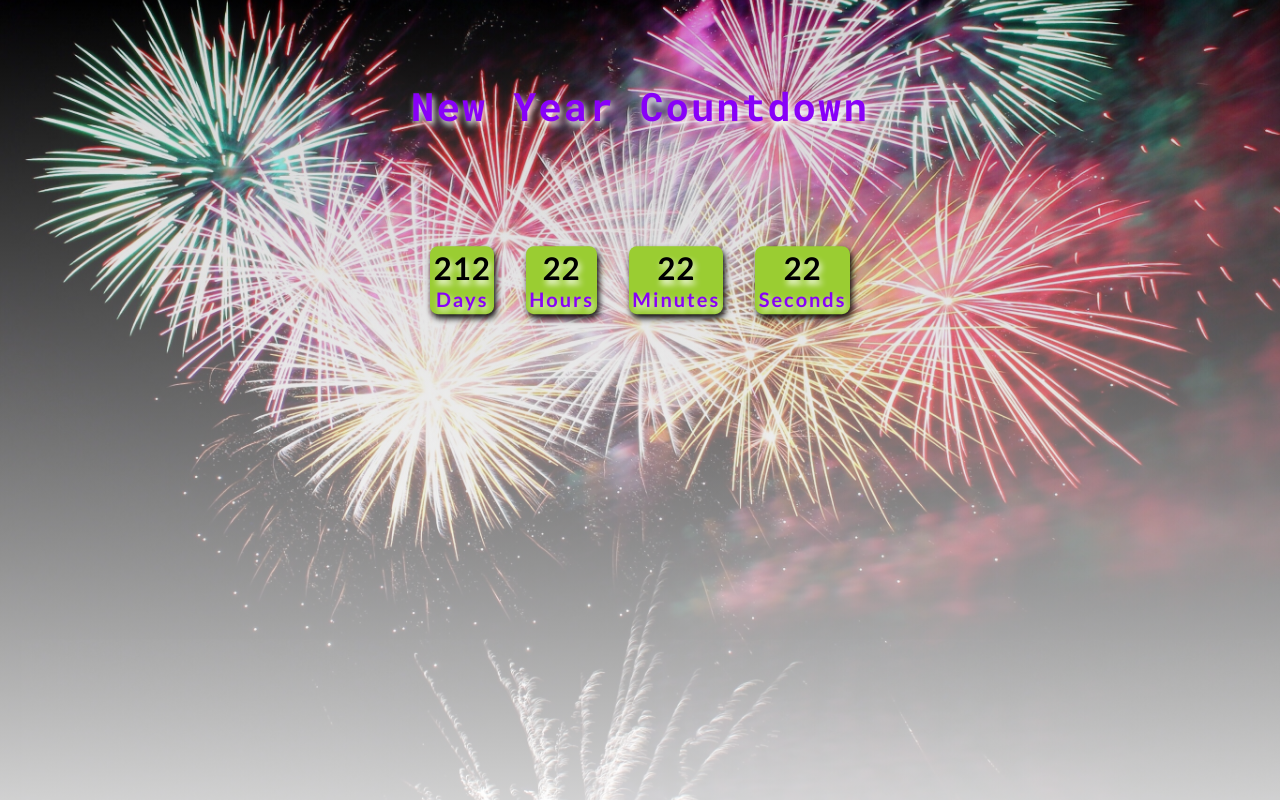
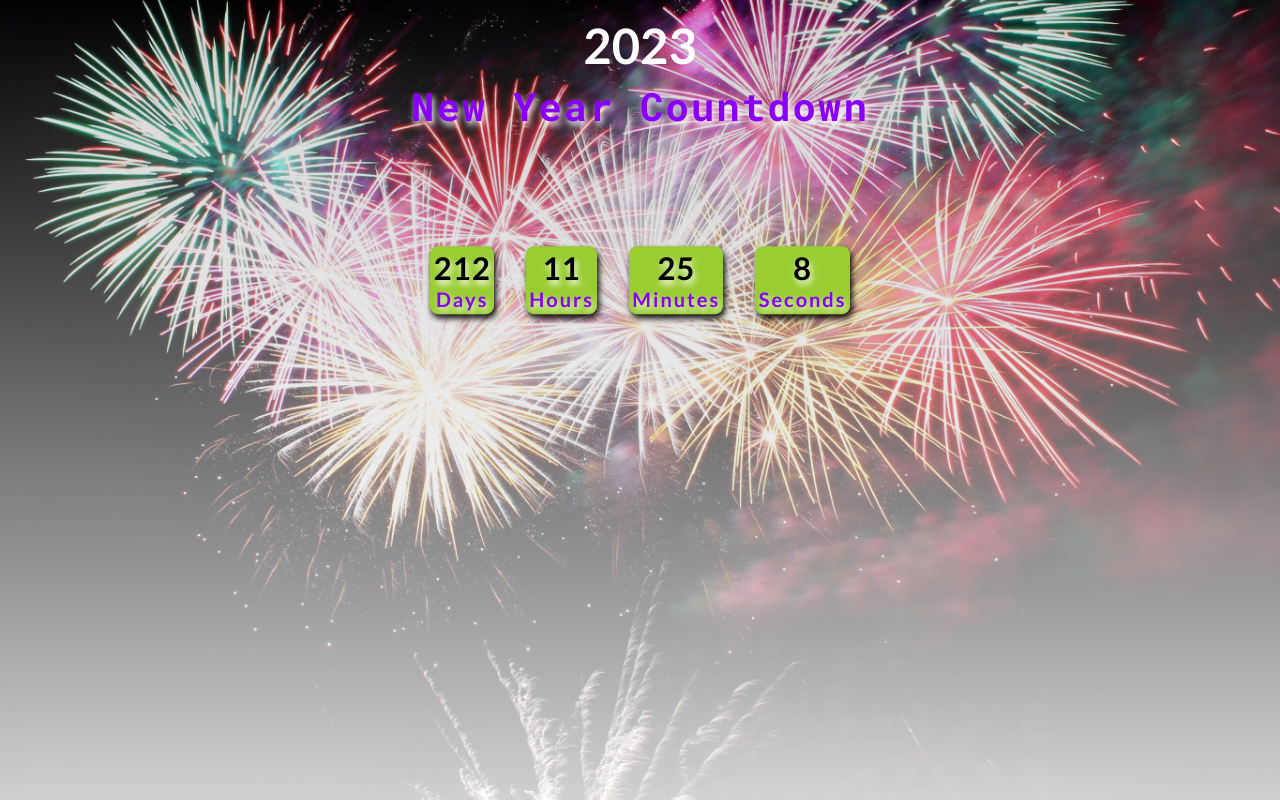
Before and after one commit to sameerahmed976/new-year-count-down, a plain HTML site: page index.html in a window 1280 px wide. Drawn offline with Linux system fonts and the light colour scheme.

Commit message:
added new year logic

```diff
--- a/index.html
+++ b/index.html
@@ -5,6 +5,7 @@
     <meta http-equiv="X-UA-Compatible" content="IE=edge" />
     <meta name="viewport" content="width=device-width, initial-scale=1.0" />
     <link rel="stylesheet" href="style.css" />
+    <script src="script.js" defer></script>
     <title>New Year Countdown</title>
   </head>
   <body>
@@ -40,6 +41,7 @@
           <!-- end of second -->
         </section>
       </section>
+      <h1 class="next-year"></h1>
     </main>
   </body>
 </html>
--- /dev/null
+++ b/script.js
@@ -0,0 +1,15 @@
+const day = document.querySelector(".days");
+const hour = document.querySelector(".hours");
+const minute = document.querySelector(".minutes");
+const second = document.querySelector(".seconds");
+const nextYear = document.querySelector(".next-year");
+
+const timer = setInterval(() => {
+  const date = new Date();
+  const currentYear = date.getFullYear();
+  nextYear.innerHTML = `${currentYear + 1}`;
+
+  hour.innerHTML = date.getHours();
+  minute.innerHTML = date.getMinutes();
+  second.innerHTML = date.getSeconds();
+}, 1000);
--- a/style.css
+++ b/style.css
@@ -137,6 +137,12 @@ p {
   animation: bounce 1s linear infinite alternate;
 }
 
+h1 {
+  color: white;
+  text-align: center;
+  padding-top: 1rem;
+}
+
 @keyframes bounce {
   0% {
     transform: translateY(5%);
```
